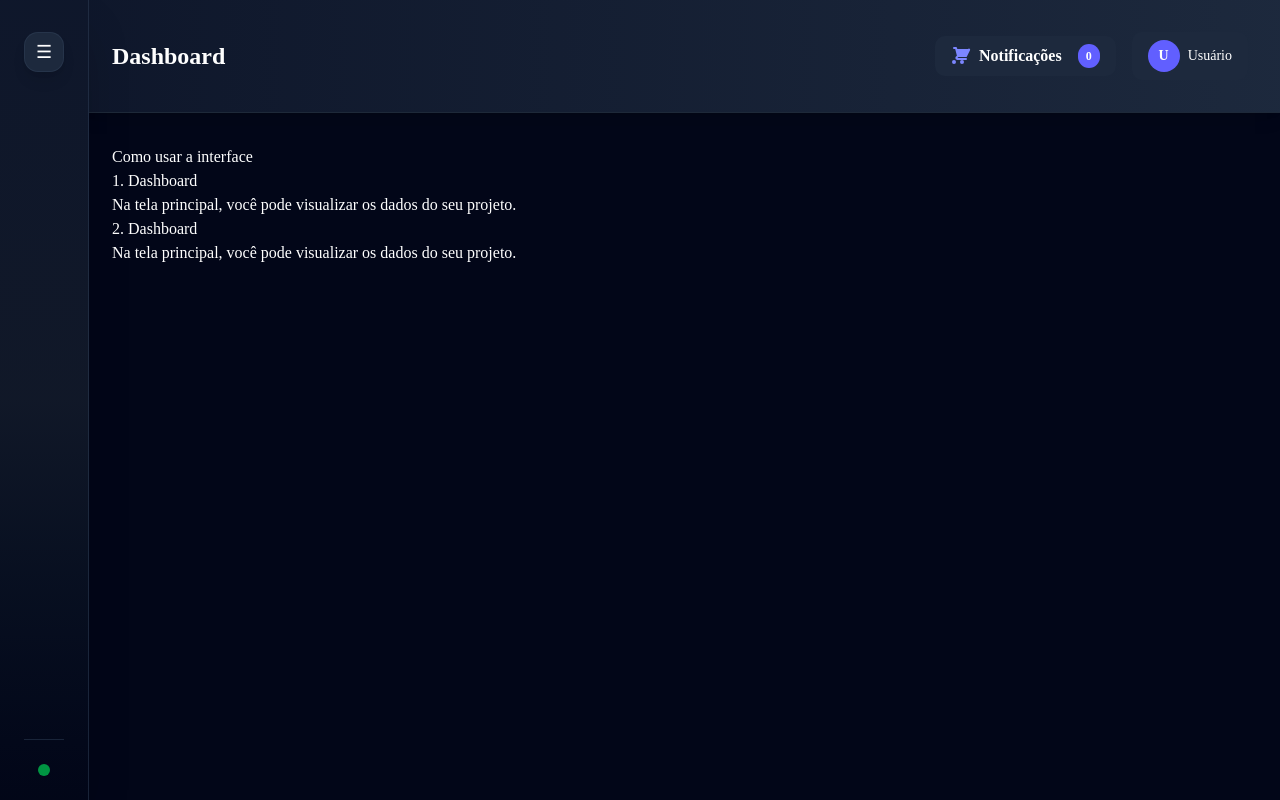
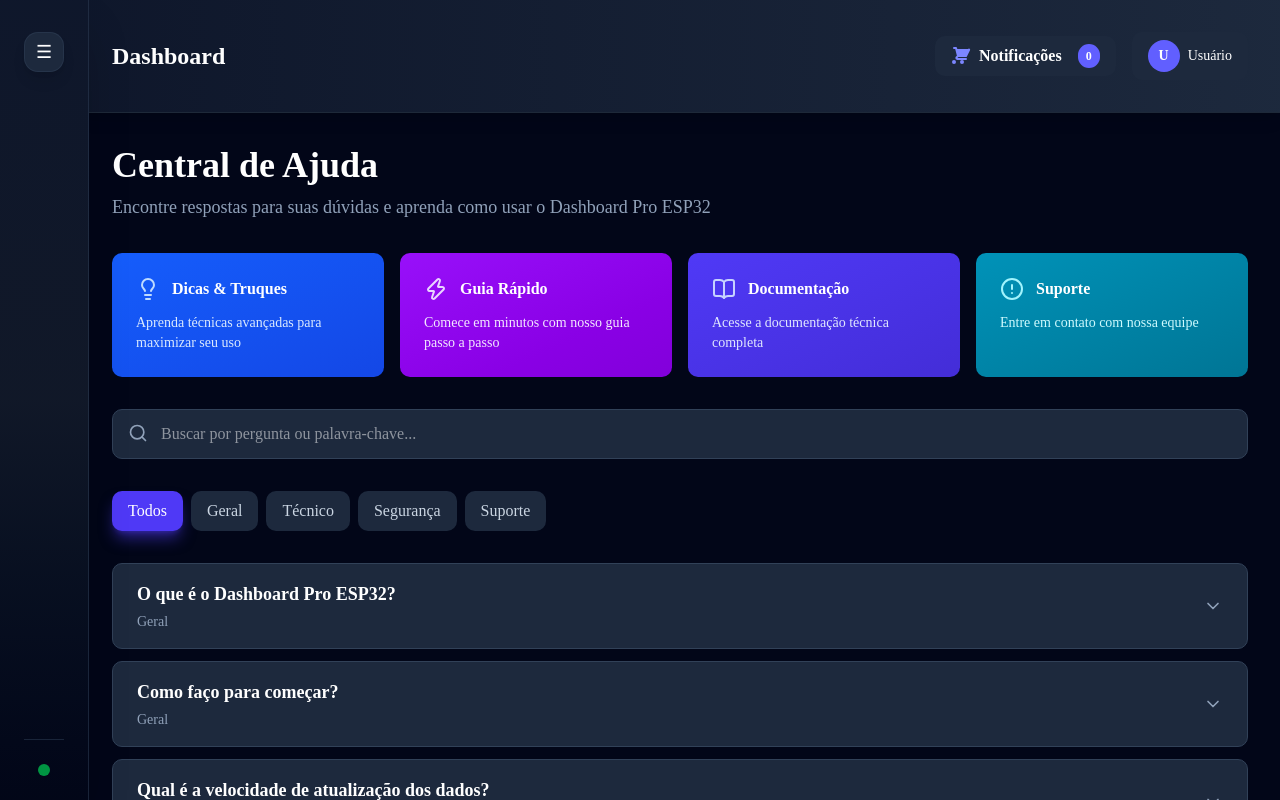
Before and after one commit to Kobayashi24730/dashboard-pro-para-esp32, a Next.js app in the folder src/: page /help in a window 1280 px wide. Built offline with nearby package versions, Linux system fonts and the light colour scheme.

Commit message:
feat: add professional help page with FAQ and search

```diff
--- a/src/app/help/page.tsx
+++ b/src/app/help/page.tsx
@@ -1,17 +1,225 @@
-export default function help() {
-    return (
-        <section>
-            <div>
-                <h1>Como usar a interface</h1>
+'use client';
+
+import { useState } from 'react';
+import { ChevronDown, Search, AlertCircle, Lightbulb, Zap, BookOpen } from 'lucide-react';
+
+interface FAQItem {
+  id: number;
+  question: string;
+  answer: string;
+  category: string;
+}
+
+const faqData: FAQItem[] = [
+  {
+    id: 1,
+    category: 'Geral',
+    question: 'O que é o Dashboard Pro ESP32?',
+    answer: 'O Dashboard Pro ESP32 é uma plataforma moderna e intuitiva para monitorar e controlar dispositivos ESP32. Oferece visualização em tempo real de dados, gráficos interativos e controle remoto de componentes conectados.',
+  },
+  {
+    id: 2,
+    category: 'Geral',
+    question: 'Como faço para começar?',
+    answer: 'Para começar, crie uma conta, conecte seu dispositivo ESP32 à rede e configure as credenciais no dashboard. Após isso, você poderá visualizar e controlar seus dispositivos em tempo real.',
+  },
+  {
+    id: 3,
+    category: 'Técnico',
+    question: 'Qual é a velocidade de atualização dos dados?',
+    answer: 'Os dados são atualizados em tempo real com latência mínima. A frequência de atualização pode ser configurada entre 1 segundo e 1 minuto, dependendo da sua preferência e capacidade de rede.',
+  },
+  {
+    id: 4,
+    category: 'Técnico',
+    question: 'Como conectar múltiplos dispositivos ESP32?',
+    answer: 'Você pode adicionar múltiplos dispositivos através do painel de configuração. Cada dispositivo recebe um ID único que permite identificação e controle independente no dashboard.',
+  },
+  {
+    id: 5,
+    category: 'Segurança',
+    question: 'Meus dados estão seguros?',
+    answer: 'Sim! Utilizamos criptografia end-to-end (TLS/SSL) para todas as comunicações. Seus dados são armazenados em servidores seguros com backup automático e conformidade com padrões de segurança internacionais.',
+  },
+  {
+    id: 6,
+    category: 'Segurança',
+    question: 'Como faço para resetar minha senha?',
+    answer: 'Clique em "Esqueci minha senha" na página de login. Você receberá um email com um link de recuperação. Clique no link e siga as instruções para criar uma nova senha.',
+  },
+  {
+    id: 7,
+    category: 'Suporte',
+    question: 'Como entro em contato com o suporte?',
+    answer: 'Você pode entrar em contato conosco através do email support@dashboardpro.com ou usar o chat ao vivo disponível no dashboard durante o horário comercial (seg-sex, 9h-18h).',
+  },
+  {
+    id: 8,
+    category: 'Suporte',
+    question: 'Existe documentação técnica disponível?',
+    answer: 'Sim! Temos documentação completa, tutoriais em vídeo e exemplos de código disponíveis em nossa base de conhecimento. Acesse docs.dashboardpro.com para mais informações.',
+  },
+];
+
+const categories = ['Todos', 'Geral', 'Técnico', 'Segurança', 'Suporte'];
+
+export default function HelpPage() {
+  const [searchTerm, setSearchTerm] = useState('');
+  const [selectedCategory, setSelectedCategory] = useState('Todos');
+  const [expandedId, setExpandedId] = useState<number | null>(null);
+
+  const filteredFAQ = faqData.filter((item) => {
+    const matchesSearch =
+      item.question.toLowerCase().includes(searchTerm.toLowerCase()) ||
+      item.answer.toLowerCase().includes(searchTerm.toLowerCase());
+    const matchesCategory = selectedCategory === 'Todos' || item.category === selectedCategory;
+    return matchesSearch && matchesCategory;
+  });
+
+  const toggleExpand = (id: number) => {
+    setExpandedId(expandedId === id ? null : id);
+  };
+
+  return (
+    <div className="space-y-8">
+      {/* Header */}
+      <div className="mb-8">
+        <h1 className="text-4xl font-bold text-white mb-2">Central de Ajuda</h1>
+        <p className="text-slate-400 text-lg">Encontre respostas para suas dúvidas e aprenda como usar o Dashboard Pro ESP32</p>
+      </div>
+
+      {/* Quick Links */}
+      <div className="grid grid-cols-1 md:grid-cols-4 gap-4 mb-8">
+        <div className="bg-gradient-to-br from-blue-600 to-blue-700 rounded-lg p-6 hover:shadow-lg transition-shadow cursor-pointer">
+          <div className="flex items-center gap-3 mb-3">
+            <Lightbulb className="w-6 h-6 text-blue-200" />
+            <h3 className="text-white font-semibold">Dicas & Truques</h3>
+          </div>
+          <p className="text-blue-100 text-sm">Aprenda técnicas avançadas para maximizar seu uso</p>
+        </div>
+
+        <div className="bg-gradient-to-br from-purple-600 to-purple-700 rounded-lg p-6 hover:shadow-lg transition-shadow cursor-pointer">
+          <div className="flex items-center gap-3 mb-3">
+            <Zap className="w-6 h-6 text-purple-200" />
+            <h3 className="text-white font-semibold">Guia Rápido</h3>
+          </div>
+          <p className="text-purple-100 text-sm">Comece em minutos com nosso guia passo a passo</p>
+        </div>
+
+        <div className="bg-gradient-to-br from-indigo-600 to-indigo-700 rounded-lg p-6 hover:shadow-lg transition-shadow cursor-pointer">
+          <div className="flex items-center gap-3 mb-3">
+            <BookOpen className="w-6 h-6 text-indigo-200" />
+            <h3 className="text-white font-semibold">Documentação</h3>
+          </div>
+          <p className="text-indigo-100 text-sm">Acesse a documentação técnica completa</p>
+        </div>
+
+        <div className="bg-gradient-to-br from-cyan-600 to-cyan-700 rounded-lg p-6 hover:shadow-lg transition-shadow cursor-pointer">
+          <div className="flex items-center gap-3 mb-3">
+            <AlertCircle className="w-6 h-6 text-cyan-200" />
+            <h3 className="text-white font-semibold">Suporte</h3>
+          </div>
+          <p className="text-cyan-100 text-sm">Entre em contato com nossa equipe</p>
+        </div>
+      </div>
+
+      {/* Search Bar */}
+      <div className="relative mb-8">
+        <Search className="absolute left-4 top-3.5 w-5 h-5 text-slate-400" />
+        <input
+          type="text"
+          placeholder="Buscar por pergunta ou palavra-chave..."
+          value={searchTerm}
+          onChange={(e) => setSearchTerm(e.target.value)}
+          className="w-full bg-slate-800 text-white pl-12 pr-4 py-3 rounded-lg border border-slate-700 focus:border-indigo-500 focus:outline-none transition-colors"
+        />
+      </div>
+
+      {/* Category Filter */}
+      <div className="flex gap-2 flex-wrap mb-8">
+        {categories.map((category) => (
+          <button
+            key={category}
+            onClick={() => setSelectedCategory(category)}
+            className={`px-4 py-2 rounded-lg font-medium transition-all ${
+              selectedCategory === category
+                ? 'bg-indigo-600 text-white shadow-lg shadow-indigo-600/50'
+                : 'bg-slate-800 text-slate-300 hover:bg-slate-700'
+            }`}
+          >
+            {category}
+          </button>
+        ))}
+      </div>
+
+      {/* FAQ Items */}
+      <div className="space-y-3">
+        {filteredFAQ.length > 0 ? (
+          filteredFAQ.map((item) => (
+            <div
+              key={item.id}
+              className="bg-slate-800 rounded-lg border border-slate-700 hover:border-slate-600 transition-colors overflow-hidden"
+            >
+              <button
+                onClick={() => toggleExpand(item.id)}
+                className="w-full px-6 py-4 flex items-center justify-between hover:bg-slate-700/50 transition-colors"
+              >
+                <div className="flex items-center gap-4 text-left flex-1">
+                  <div className="flex-1">
+                    <h3 className="text-white font-semibold text-lg">{item.question}</h3>
+                    <p className="text-slate-400 text-sm mt-1">{item.category}</p>
+                  </div>
+                </div>
+                <ChevronDown
+                  className={`w-5 h-5 text-slate-400 transition-transform duration-300 flex-shrink-0 ${
+                    expandedId === item.id ? 'rotate-180' : ''
+                  }`}
+                />
+              </button>
+
+              {expandedId === item.id && (
+                <div className="px-6 py-4 bg-slate-700/30 border-t border-slate-700 animate-in fade-in slide-in-from-top-2 duration-200">
+                  <p className="text-slate-300 leading-relaxed">{item.answer}</p>
+                </div>
+              )}
             </div>
-            <div>
-                <h2>1. Dashboard</h2>
-                <p>Na tela principal, você pode visualizar os dados do seu projeto.</p>
-            </div>
-            <div>
-                <h2>2. Dashboard</h2>
-                <p>Na tela principal, você pode visualizar os dados do seu projeto.</p>
-            </div>
-        </section>
-    );
+          ))
+        ) : (
+          <div className="text-center py-12">
+            <AlertCircle className="w-12 h-12 text-slate-500 mx-auto mb-4" />
+            <p className="text-slate-400 text-lg">Nenhuma pergunta encontrada para "{searchTerm}"</p>
+            <p className="text-slate-500 text-sm mt-2">Tente ajustar seus filtros ou termos de busca</p>
+          </div>
+        )}
+      </div>
+
+      {/* Contact Section */}
+      <div className="mt-12 bg-gradient-to-r from-slate-800 to-slate-700 rounded-lg p-8 border border-slate-700">
+        <h2 className="text-2xl font-bold text-white mb-4">Não encontrou o que procurava?</h2>
+        <p className="text-slate-300 mb-6">
+          Nossa equipe de suporte está pronta para ajudar. Entre em contato conosco através dos canais abaixo:
+        </p>
+        <div className="grid grid-cols-1 md:grid-cols-3 gap-4">
+          <a
+            href="mailto:support@dashboardpro.com"
+            className="bg-indigo-600 hover:bg-indigo-700 text-white font-semibold py-3 px-4 rounded-lg transition-colors text-center"
+          >
+            📧 Email: support@dashboardpro.com
+          </a>
+          <a
+            href="https://chat.dashboardpro.com"
+            className="bg-blue-600 hover:bg-blue-700 text-white font-semibold py-3 px-4 rounded-lg transition-colors text-center"
+          >
+            💬 Chat ao Vivo
+          </a>
+          <a
+            href="https://docs.dashboardpro.com"
+            className="bg-purple-600 hover:bg-purple-700 text-white font-semibold py-3 px-4 rounded-lg transition-colors text-center"
+          >
+            📚 Documentação
+          </a>
+        </div>
+      </div>
+    </div>
+  );
 }
```
